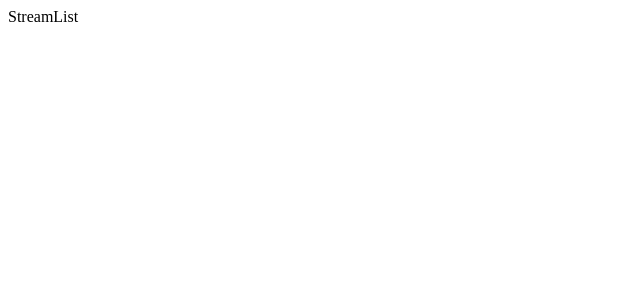
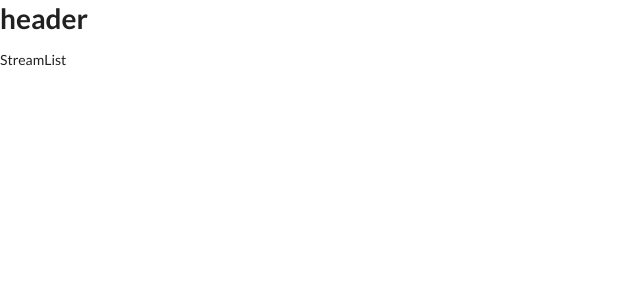
Before and after one commit to chiragsrvstv/live-video-streams, a React (Create React App) app in the folder client/: page / in a window 1280 px wide. Shown: the top 300 px of the page, without its empty margins (0-640 px from the left). Built offline with nearby package versions, Linux system fonts and the light colour scheme.

Commit message:
semantic-ui

```diff
--- a/client/public/index.html
+++ b/client/public/index.html
@@ -24,6 +24,7 @@
       work correctly both with client-side routing and a non-root public URL.
       Learn how to configure a non-root public URL by running `npm run build`.
     -->
+    <link rel="stylesheet" href="https://cdnjs.cloudflare.com/ajax/libs/semantic-ui/2.4.1/semantic.min.css">
     <title>React App</title>
   </head>
   <body>
--- a/client/src/components/App.js
+++ b/client/src/components/App.js
@@ -11,6 +11,7 @@
     <div>
       <BrowserRouter>
          <div>
+           <h1>header</h1>
            <Route path="/" exact component={StreamList} />
             <Route path="/streams/new" exact component={StreamCreate} />
             <Route path="/streams/edit" exact component={StreamEdit} />
```
